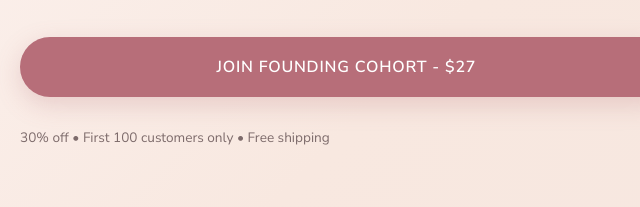
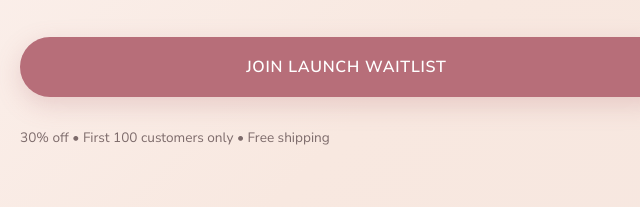
Before and after one commit to kobeyear/tokki-chew, a website: page index.html in a window 1280 px wide. Shown: the part 470-677 px from the top of the page, 52-692 px from the left. Drawn offline with nearby package versions, Linux system fonts and the light colour scheme; no server answers.

Commit message:
Update CTA buttons to 'Join Launch Waitlist' and add onclick handlers

```diff
--- a/index.html
+++ b/index.html
@@ -43,7 +43,7 @@
                     </div>
 
                     <div class="hero-ctas">
-                        <button class="cta-primary">Join Founding Cohort - $27</button>
+                        <button class="cta-primary" onclick="joinWaitlist()">Join Launch Waitlist</button>
                         <span class="cta-subtext">30% off • First 100 customers only • Free shipping</span>
                     </div>
                 </div>
@@ -448,7 +448,7 @@
                             <li>First access to new products</li>
                             <li>Free shipping</li>
                         </ul>
-                        <button class="pricing-cta">Join Founding Cohort</button>
+                        <button class="pricing-cta" onclick="joinWaitlist()">Join Launch Waitlist</button>
                     </div>
 
                     <div class="pricing-card">
```
